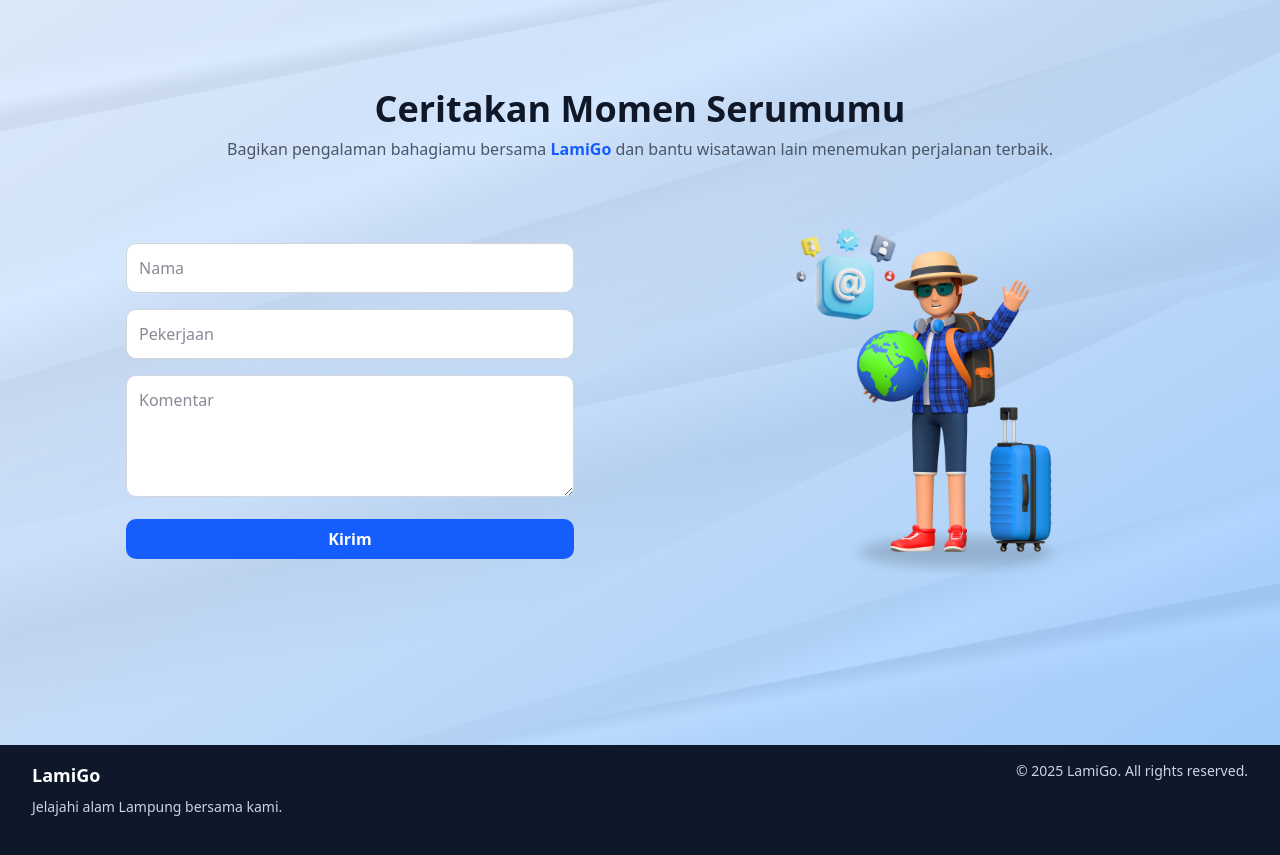
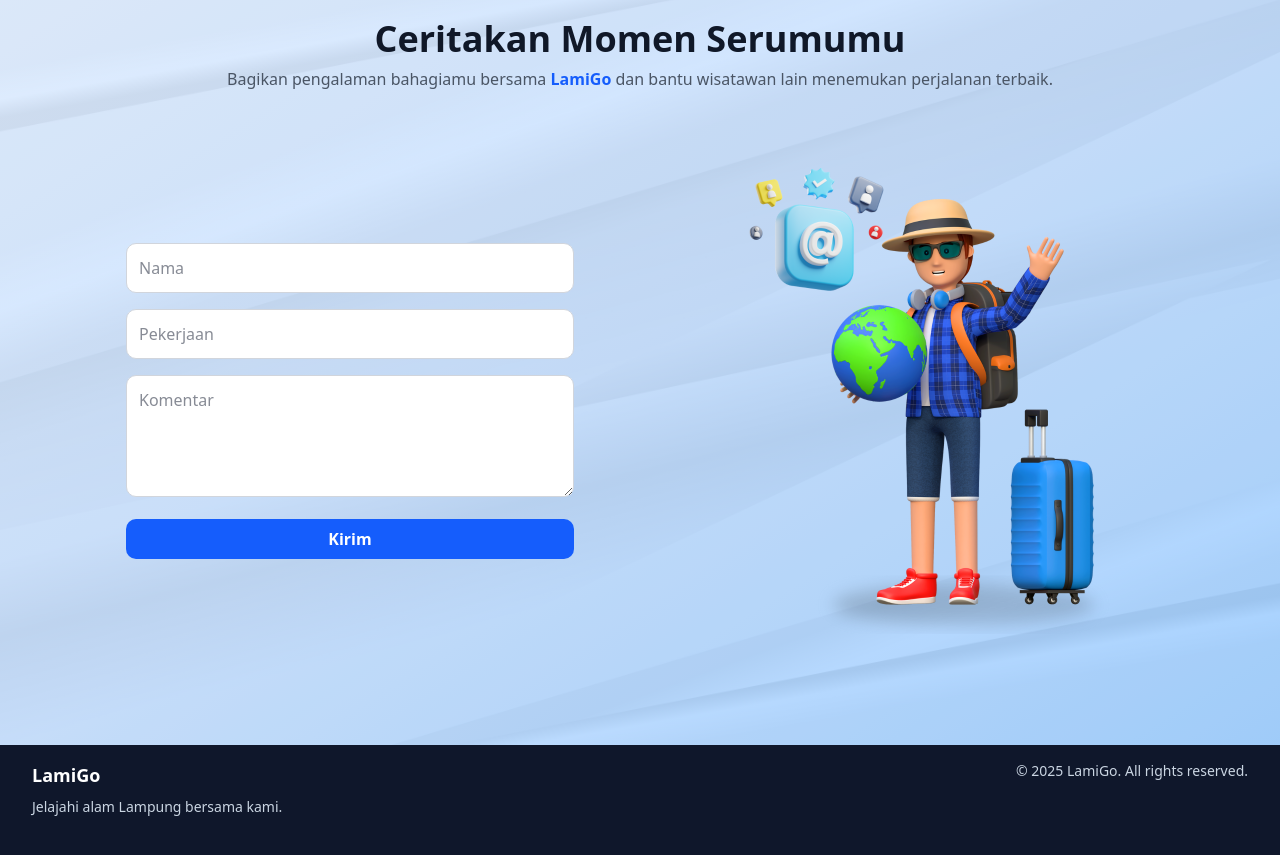
Before and after one commit to megustaSzy/project-web-mobile-api, a Next.js app in the folder web/: page / in a window 1280 px wide. Shown: the part 3040-3895 px from the top of the page. Built offline with nearby package versions, Linux system fonts and the light colour scheme.

Commit message:
merubah ukuran gambar testi

```diff
--- a/web/src/app/components/InputTestimoni.tsx
+++ b/web/src/app/components/InputTestimoni.tsx
@@ -63,8 +63,8 @@ export default function CeritaPage() {
           <Image
             src="/images/test.png"
             alt="Traveler"
-            width={400}
-            height={400}
+            width={700}
+            height={700}
             className="object-contain"
           />
         </div>
```
